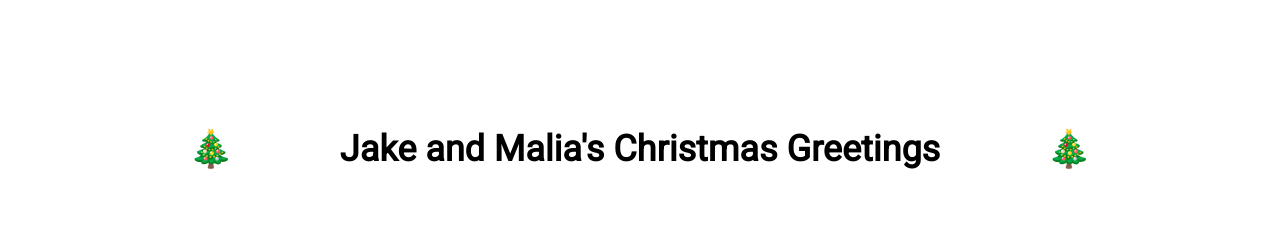
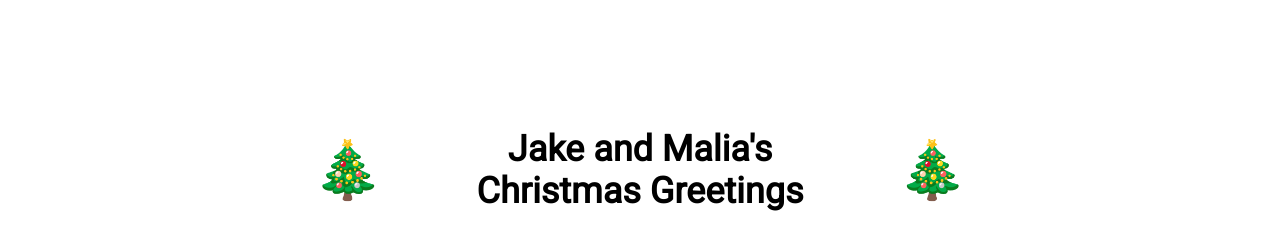
Before and after one commit to chompchompbalboa/jakeandmalia, a React (Create React App) app: page / in a window 1280 px wide. Shown: the top 252 px of the page. Built offline with nearby package versions, Linux system fonts and the light colour scheme.

Commit message:
Change emoji size and header

```diff
--- a/src/App.tsx
+++ b/src/App.tsx
@@ -37,7 +37,9 @@ const App = () => {
       <HeaderContainer>
         <HeaderEmoji><span role="img" aria-label="Christmas Tree">🎄</span></HeaderEmoji>
         <HeaderText>
-          Jake and Malia's Christmas Greetings
+          Jake and Malia's
+          <br/>
+          Christmas Greetings
         </HeaderText>
         <HeaderEmoji><span role="img" aria-label="Christmas Tree">🎄</span></HeaderEmoji>
       </HeaderContainer>
@@ -88,7 +90,7 @@ const HeaderContainer = styled.div`
   @media (max-width: 480px) {
   justify-content: space-between;
     padding: 2rem 0;
-  font-size: 1.75rem;
+    font-size: 1.5rem;
   }
 `
 
@@ -97,6 +99,7 @@ const HeaderText = styled.div`
 `
 const HeaderEmoji = styled.div`
   width: 3%;
+  font-size: 3.5rem;
   display: flex;
   justify-content: center;
   align-items: center;
```
